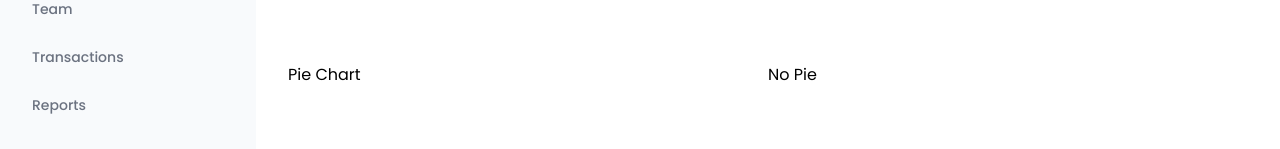
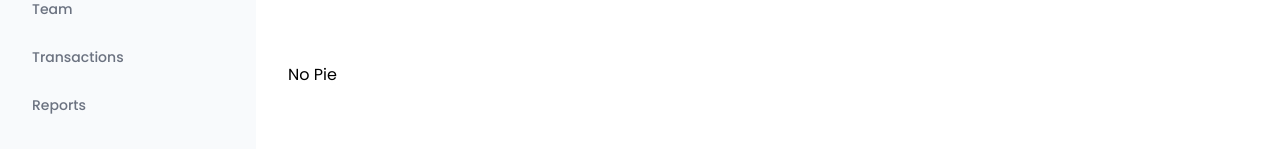
Before and after one commit to simoncarriere/ledger-app, a React (Create React App) app: page / in a window 1280 px wide. Shown: the part 145-294 px from the top of the page. Built offline with nearby package versions, Linux system fonts and the light colour scheme; a web font is replaced by a local one.

Commit message:
Netlify build bug fix 1

```diff
--- a/src/Dashboard.js
+++ b/src/Dashboard.js
@@ -1,9 +1,6 @@
-import { Chart as ChartJS, ArcElement, Tooltip, Legend } from 'chart.js';
-
 // Components
 import Ledger from "./Ledger";
 import {PieChart} from './components/Pie'
-
 
 const Dashboard = () => {
 
@@ -15,10 +12,7 @@ const Dashboard = () => {
             </div>
             {/* Divider  */}
             <div className="flex w-full my-16">
-                <div className="w-1/2">
 
-                  <p>Pie Chart</p>
-                </div>
                 <div>
                     <PieChart/>
                 </div>
```
Also changed, not shown: src/components/Pie.js (+0 -13 lines).
